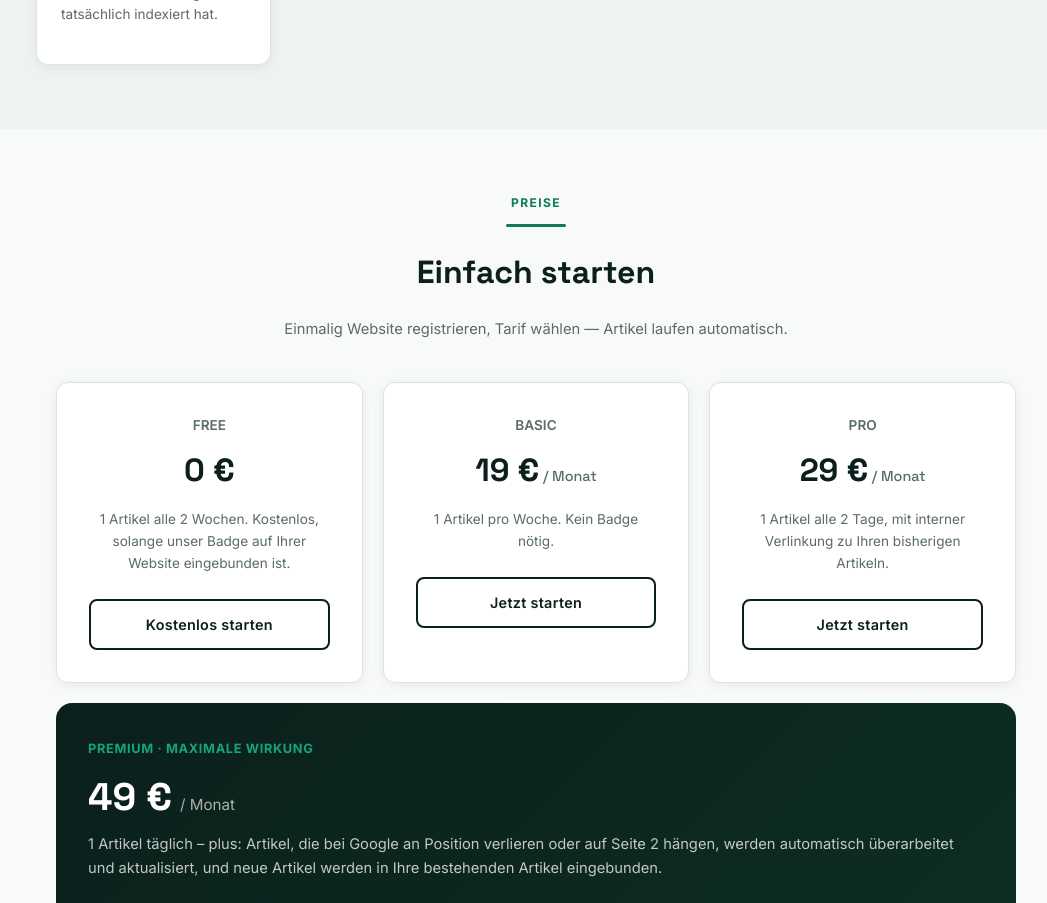
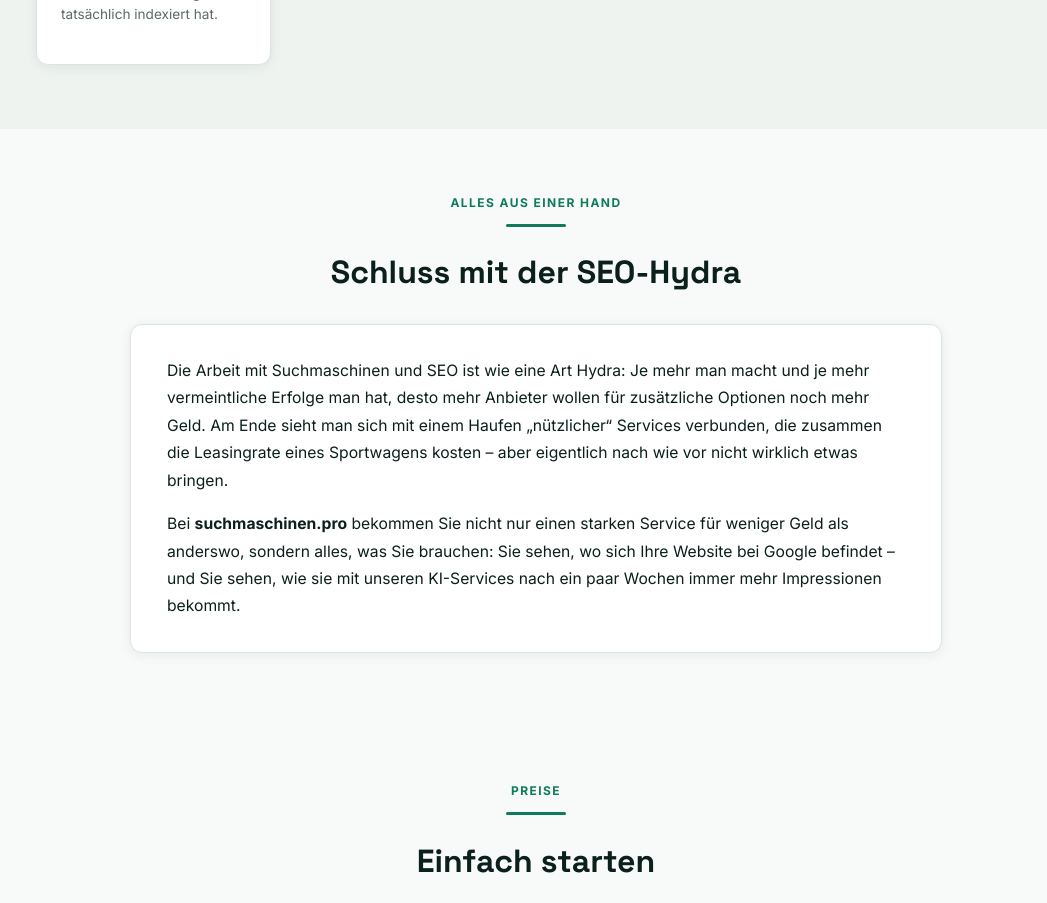
Before and after one commit to haraldlinhart-prog/suchmaschinen-pro, a Next.js app: page / in a window 1280 px wide. Shown: the part 2080-2983 px from the top of the page, without its empty margins (104-1151 px from the left). Built offline with nearby package versions, Linux system fonts and the light colour scheme; no server answers.

Commit message:
Homepage: 'Schluss mit der SEO-Hydra' section (DE + EN)
Co-Authored-By: Claude Opus 5.5 <noreply@anthropic.com>
Claude-Session: https://claude.ai/code/session_01Nttrog3fM2tQbNohwihbbP

```diff
--- a/app/en/page.tsx
+++ b/app/en/page.tsx
@@ -97,6 +97,26 @@ export default function EnglishHomePage() {
         </div>
       </section>
 
+      {/* SEO hydra */}
+      <section style={{ padding: '4rem 1.5rem', maxWidth: 860, margin: '0 auto' }}>
+        <div style={{ textAlign: 'center' }}>
+          <div className="section-label">Everything in one place</div>
+          <div className="divider-emerald" style={{ margin: '0.75rem auto' }} />
+          <h2 style={{ fontSize: 'clamp(1.5rem, 3vw, 2rem)', color: 'var(--ink)' }}>Stop feeding the SEO hydra</h2>
+        </div>
+        <div className="card" style={{ padding: '2rem 2.25rem', marginTop: '2rem', lineHeight: 1.75, fontSize: '0.98rem', color: 'var(--text-primary)' }}>
+          <p style={{ margin: '0 0 1rem' }}>
+            Working with search engines and SEO is like fighting a hydra: the more you do and the more apparent success you have, the more providers
+            want even more money for yet another add-on. In the end you are tied to a pile of “useful” services that together cost as much as the
+            lease on a sports car – and still don&apos;t really deliver.
+          </p>
+          <p style={{ margin: 0 }}>
+            With <strong>search-engines.pro</strong> you don&apos;t just get a strong service for less than elsewhere – you get everything you need:
+            you see where your website stands on Google, and you watch it gain more and more impressions within a few weeks thanks to our AI services.
+          </p>
+        </div>
+      </section>
+
       {/* Pricing */}
       <section id="pricing" style={{ padding: '4rem 1.5rem', maxWidth: 1100, margin: '0 auto' }}>
         <div style={{ textAlign: 'center', marginBottom: '2.5rem' }}>
--- a/app/page.tsx
+++ b/app/page.tsx
@@ -100,6 +100,27 @@ export default function HomePage() {
         </div>
       </section>
 
+      {/* SEO-Hydra */}
+      <section style={{ padding: '4rem 1.5rem', maxWidth: 860, margin: '0 auto' }}>
+        <div style={{ textAlign: 'center' }}>
+          <div className="section-label">Alles aus einer Hand</div>
+          <div className="divider-emerald" style={{ margin: '0.75rem auto' }} />
+          <h2 style={{ fontSize: 'clamp(1.5rem, 3vw, 2rem)', color: 'var(--ink)' }}>Schluss mit der SEO-Hydra</h2>
+        </div>
+        <div className="card" style={{ padding: '2rem 2.25rem', marginTop: '2rem', lineHeight: 1.75, fontSize: '0.98rem', color: 'var(--text-primary)' }}>
+          <p style={{ margin: '0 0 1rem' }}>
+            Die Arbeit mit Suchmaschinen und SEO ist wie eine Art Hydra: Je mehr man macht und je mehr vermeintliche Erfolge man hat, desto mehr
+            Anbieter wollen für zusätzliche Optionen noch mehr Geld. Am Ende sieht man sich mit einem Haufen „nützlicher“ Services verbunden, die
+            zusammen die Leasingrate eines Sportwagens kosten – aber eigentlich nach wie vor nicht wirklich etwas bringen.
+          </p>
+          <p style={{ margin: 0 }}>
+            Bei <strong>suchmaschinen.pro</strong> bekommen Sie nicht nur einen starken Service für weniger Geld als anderswo, sondern alles, was Sie
+            brauchen: Sie sehen, wo sich Ihre Website bei Google befindet – und Sie sehen, wie sie mit unseren KI-Services nach ein paar Wochen
+            immer mehr Impressionen bekommt.
+          </p>
+        </div>
+      </section>
+
       {/* Pricing */}
       <section id="preise" style={{ padding: '4rem 1.5rem', maxWidth: 1100, margin: '0 auto' }}>
         <div style={{ textAlign: 'center', marginBottom: '2.5rem' }}>
```
Also changed, not shown: 1 other file (tests, documents, lock files or other folders).
